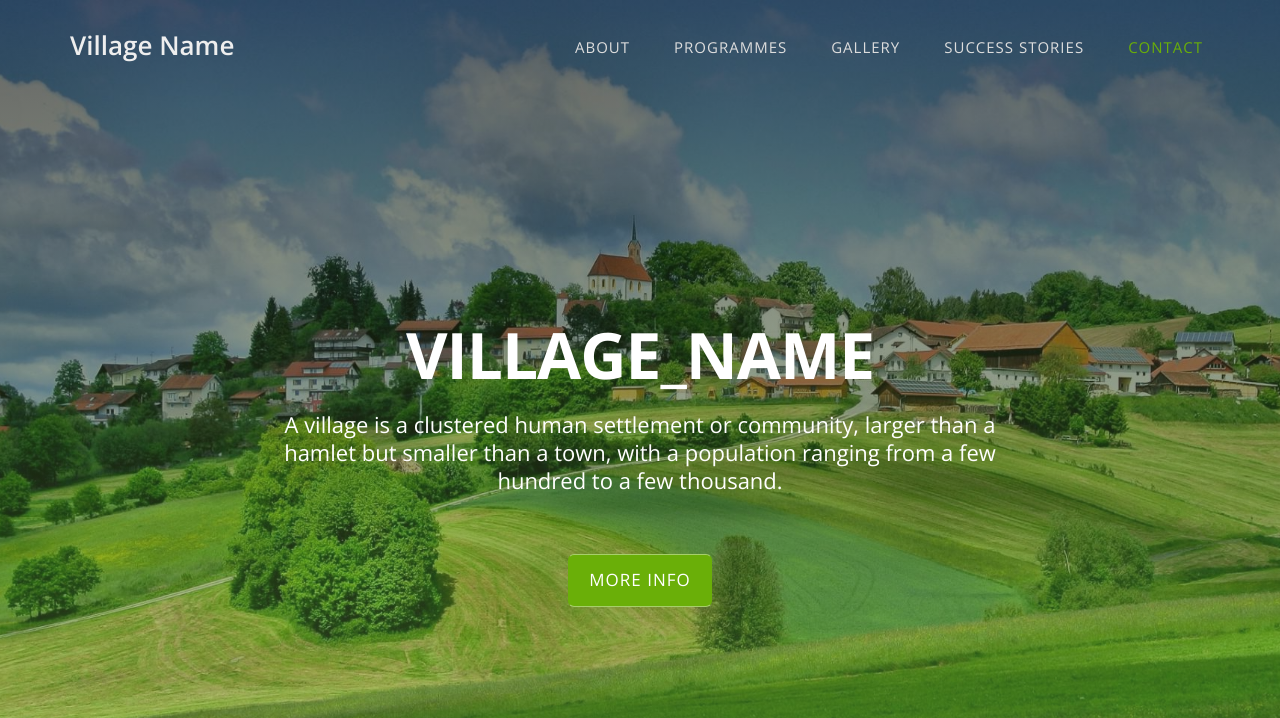
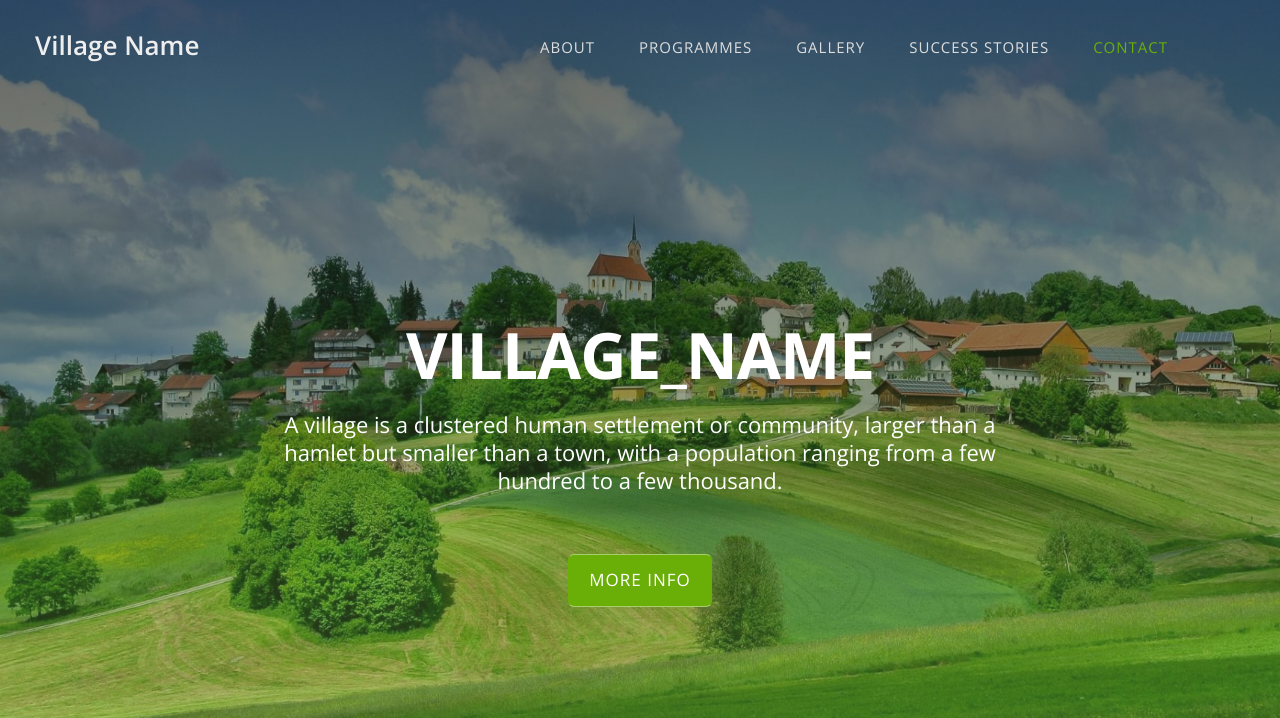
Before and after one commit to amansachdev-dev/village-site, a plain HTML site: page index.html in a window 1280 px wide. Shown: the top 718 px of the page. Drawn offline with nearby package versions, Linux system fonts and the light colour scheme; a script that the page names is missing.

Commit message:
Update style.css

```diff
--- a/css/style.css
+++ b/css/style.css
@@ -79,6 +79,7 @@ hr {
 	transition: all 0.8s;
 }
 #menu.navbar-default {
+	margin-right: +200px;
 	background-color: rgba(248, 248, 248, 0);
 	border-color: rgba(231, 231, 231, 0);
 }
```
